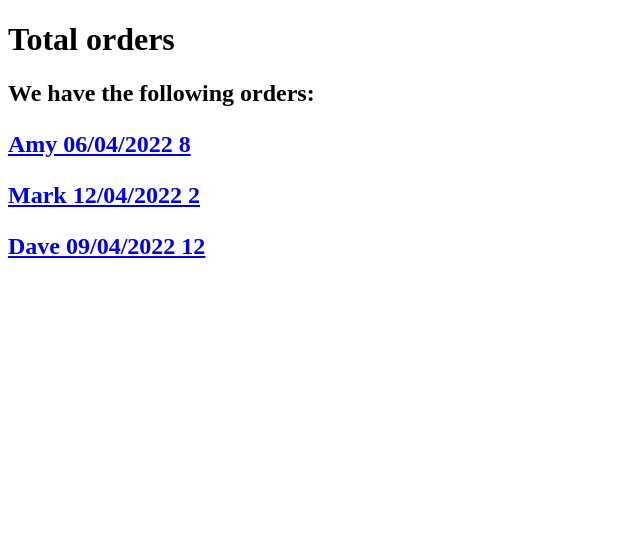
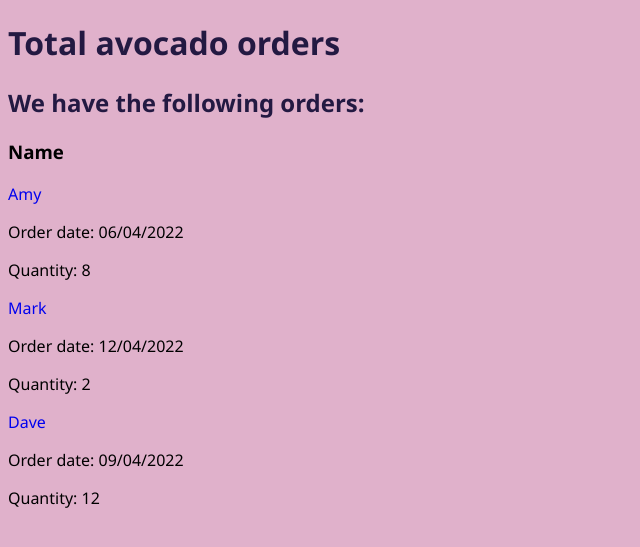
Before and after one commit to Jamiefkk/E59_W3_D3_Flask-HW, a Flask app: page /orders in a window 1280 px wide. Shown: the top 547 px of the page, without its empty margins (0-640 px from the left). Run offline with Flask 2, Linux system fonts and the light colour scheme.

Commit message:
2nd commit

```diff
--- a/static/style.css
+++ b/static/style.css
@@ -0,0 +1,16 @@
+h1 {
+    color: #231942;
+}
+
+h2 {
+    color: #231942;
+}
+
+a {
+    text-decoration: none;
+}
+
+body {
+    background-color: #e0b1cb;
+    font-family: 'Segoe UI', Tahoma, Geneva, Verdana, sans-serif;
+}
--- a/templates/index.html
+++ b/templates/index.html
@@ -8,13 +8,18 @@
     <title>Home_Orders</title>
 </head>
 <body>
-    <h1>Total orders</h1>
+    <h1>Total avocado orders</h1>
     <h2> We have the following orders:
+        <h3>Name</h3>
         {% for order in total_orders %}
             <div>
                 <p>
-                    <a href="/orders/{{loop.index0}}"> {{ order._customer_name }} {{ order._order_date }} {{ order._quantity }} </a>
+                    <a href="/orders/{{loop.index0}}"> {{ order._customer_name }}</a>
                 </p>
+            </div>
+            <div>
+                <p> Order date: {{ order._order_date }}</p>
+                <p> Quantity: {{ order._quantity }}</p>
             </div>
         {% endfor %}
     </h2>
--- a/templates/order.html
+++ b/templates/order.html
@@ -8,7 +8,7 @@
     <title>Order</title>
 </head>
 <body>
-    <h1>Total orders</h1>
+    <h1>Total avocados for {{ order._customer_name }}</h1>
     <h2> We have the following orders for {{ order._customer_name }}:
         <p> Date: {{ order._order_date}} </p>
         <p> Quantity: {{ order._quantity }} </p>
```
